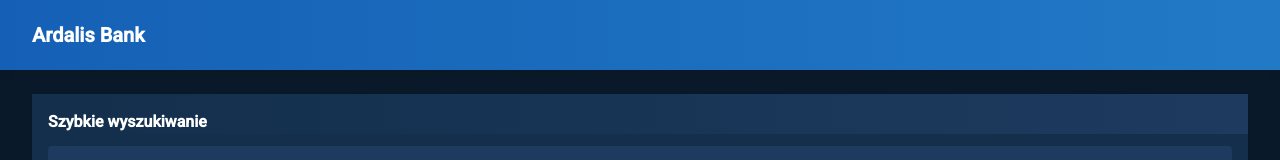
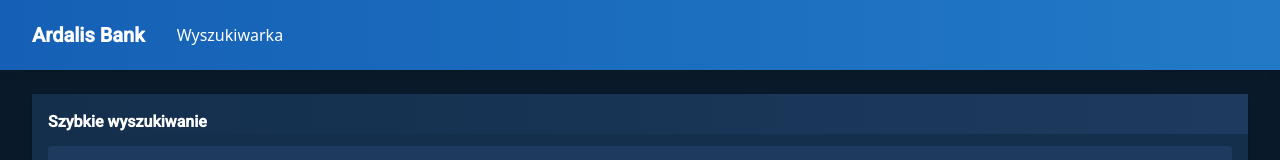
Before and after one commit to xxxDKGxxx/dotnet-obieralny, an Angular app in the folder src/frontend/: page / in a window 1280 px wide. Shown: the top 160 px of the page. Built offline with nearby package versions, Linux system fonts and the light colour scheme.

Commit message:
Full search done

```diff
--- a/src/frontend/src/app/header-bar/header-bar.html
+++ b/src/frontend/src/app/header-bar/header-bar.html
@@ -1,7 +1,8 @@
 <div class="h-[70px] bg-gradient-to-r from-dark-blue to-light-blue shadow-header flex items-center">
-  <div class="w-full px-8 flex items-center justify-between">
+  <div class="px-8 flex items-center justify-between">
     <div class="flex items-center">
-      <h1 class="text-xl font-bold text-white m-0">Ardalis Bank</h1>
+      <a routerLink="/" class="text-xl font-bold text-white m-0">Ardalis Bank</a>
     </div>
   </div>
+  <app-navigation-menu />
 </div>
--- a/src/frontend/src/app/header-bar/header-bar.ts
+++ b/src/frontend/src/app/header-bar/header-bar.ts
@@ -1,8 +1,10 @@
 import { ChangeDetectionStrategy, Component } from '@angular/core';
+import { NavigationMenu } from './navigation-menu/navigation-menu';
+import { RouterLink } from '@angular/router';
 
 @Component({
   selector: 'app-header-bar',
-  imports: [],
+  imports: [NavigationMenu, RouterLink],
   templateUrl: './header-bar.html',
   changeDetection: ChangeDetectionStrategy.OnPush,
 })
--- /dev/null
+++ b/src/frontend/src/app/header-bar/navigation-menu/navigation-menu.css
@@ -0,0 +1,5 @@
+@import 'tailwindcss';
+
+.menuItem {
+    @apply hover:font-bold transition-all duration-100
+}
--- /dev/null
+++ b/src/frontend/src/app/header-bar/navigation-menu/navigation-menu.html
@@ -0,0 +1,3 @@
+<div class="text-white">
+  <a class="menuItem" [routerLink]="searchPath">Wyszukiwarka</a>
+</div>
--- /dev/null
+++ b/src/frontend/src/app/header-bar/navigation-menu/navigation-menu.ts
@@ -0,0 +1,14 @@
+import { ChangeDetectionStrategy, Component } from '@angular/core';
+import { RouterLink } from '@angular/router';
+import { ApplicationRoutes } from '../../app.routes';
+
+@Component({
+  selector: 'app-navigation-menu',
+  imports: [RouterLink],
+  templateUrl: './navigation-menu.html',
+  styleUrl: './navigation-menu.css',
+  changeDetection: ChangeDetectionStrategy.OnPush,
+})
+export class NavigationMenu {
+  protected readonly searchPath = ApplicationRoutes.search;
+}
```
